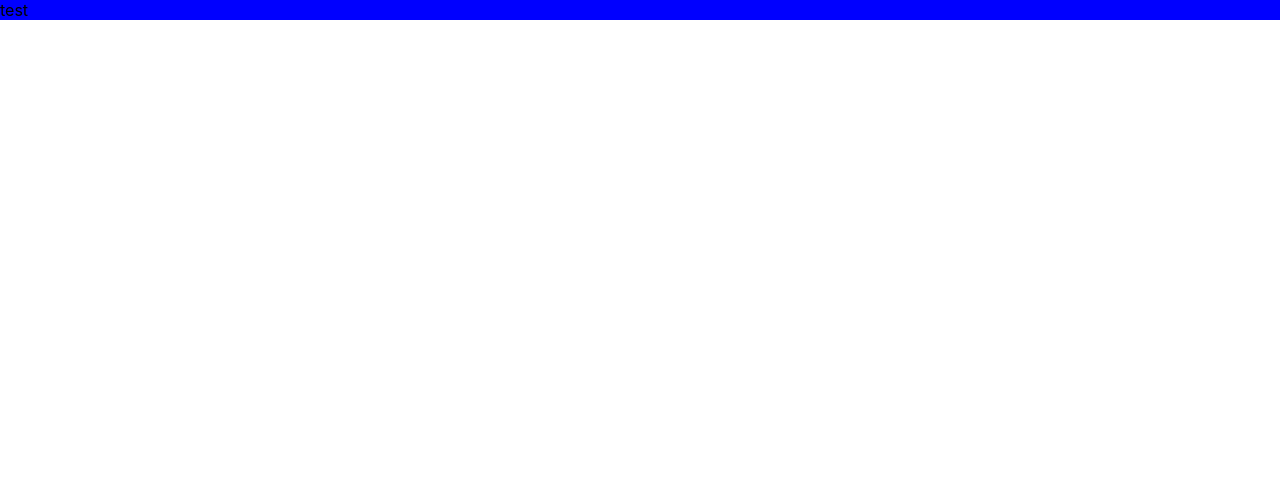
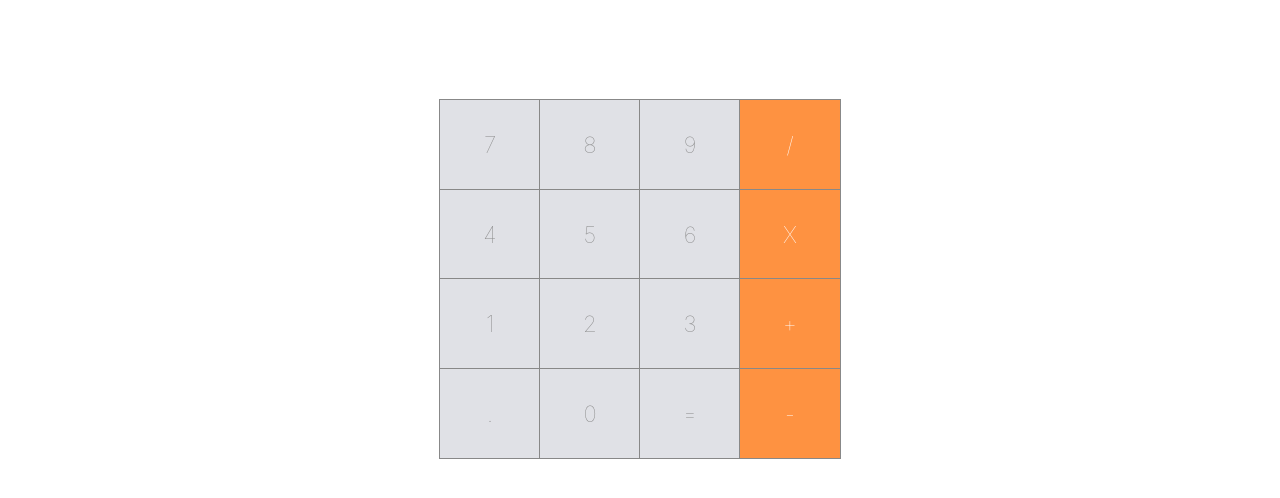
Before and after one commit to Larsnihlmark/Calculator-app, a React (Create React App) app: page / in a window 1280 px wide. Shown: the top 498 px of the page. Built offline with nearby package versions, Linux system fonts and the light colour scheme.

Commit message:
Button, functionality and styling CSS

```diff
--- a/src/App.css
+++ b/src/App.css
@@ -1,4 +1,18 @@
 .App {
   display: flex;
-  background-color: blue;
+  justify-content: center;
+  align-items: center;
+  height: 100vh;
+  width: 100%;
 }
+
+.calc-wrapper{
+  width: 400px;
+  height: 600px;
+
+}
+
+.row{
+  display: flex;
+  width: 100%;
+}
--- a/src/App.js
+++ b/src/App.js
@@ -1,12 +1,43 @@
+import Button from './components/button';
+import React, { Component } from "react";
+import './App.css';
+import { render } from '@testing-library/react';
 
-import './App.css';
+class App extends Component{
+  render() {
+    return (
+      <div className="App">
+        <div className="calc-wrapper">
 
-function App() {
-  return (
-    <div className="App">
-      test
-    </div>
-  );
+          <div className="row">
+            <Button>7</Button>
+            <Button>8</Button>
+            <Button>9</Button>
+            <Button>/</Button>
+          </div>
+          <div className="row">
+            <Button>4</Button>
+            <Button>5</Button>
+            <Button>6</Button>
+            <Button>X</Button>
+          </div>
+          <div className="row">
+            <Button>1</Button>
+            <Button>2</Button>
+            <Button>3</Button>
+            <Button>+</Button>
+          </div>
+          <div className="row">
+            <Button>.</Button>
+            <Button>0</Button>
+            <Button>=</Button>
+            <Button>-</Button>
+          </div>
+        </div>
+      </div>
+
+    );
+  }
 }
 
 export default App;
--- a/src/components/button.css
+++ b/src/components/button.css
@@ -0,0 +1,17 @@
+.button-wrapper {
+    height:  4em;
+    display: flex;
+    justify-content: center;
+    align-items: center;
+    font-weight: lighter;
+    font-size: 1.4em;
+    background-color: #e0e1e6;
+    color: #888;
+    flex: 1;
+    outline: 1px solid #888;
+
+}
+.operator{
+    background-color: #fe9241;
+    color: white;
+}
--- a/src/components/button.jsx
+++ b/src/components/button.jsx
@@ -0,0 +1,14 @@
+import React from "react";
+import "./button.css";
+
+const isOperator = val => {
+    return !isNaN(val) || val === "." || val === "=";
+};
+
+const Button = props => (
+    <div className={`button-wrapper ${isOperator(props.children) ? null : "operator"}`}>
+        {props.children}
+    </div>
+);
+
+export default Button;
```
